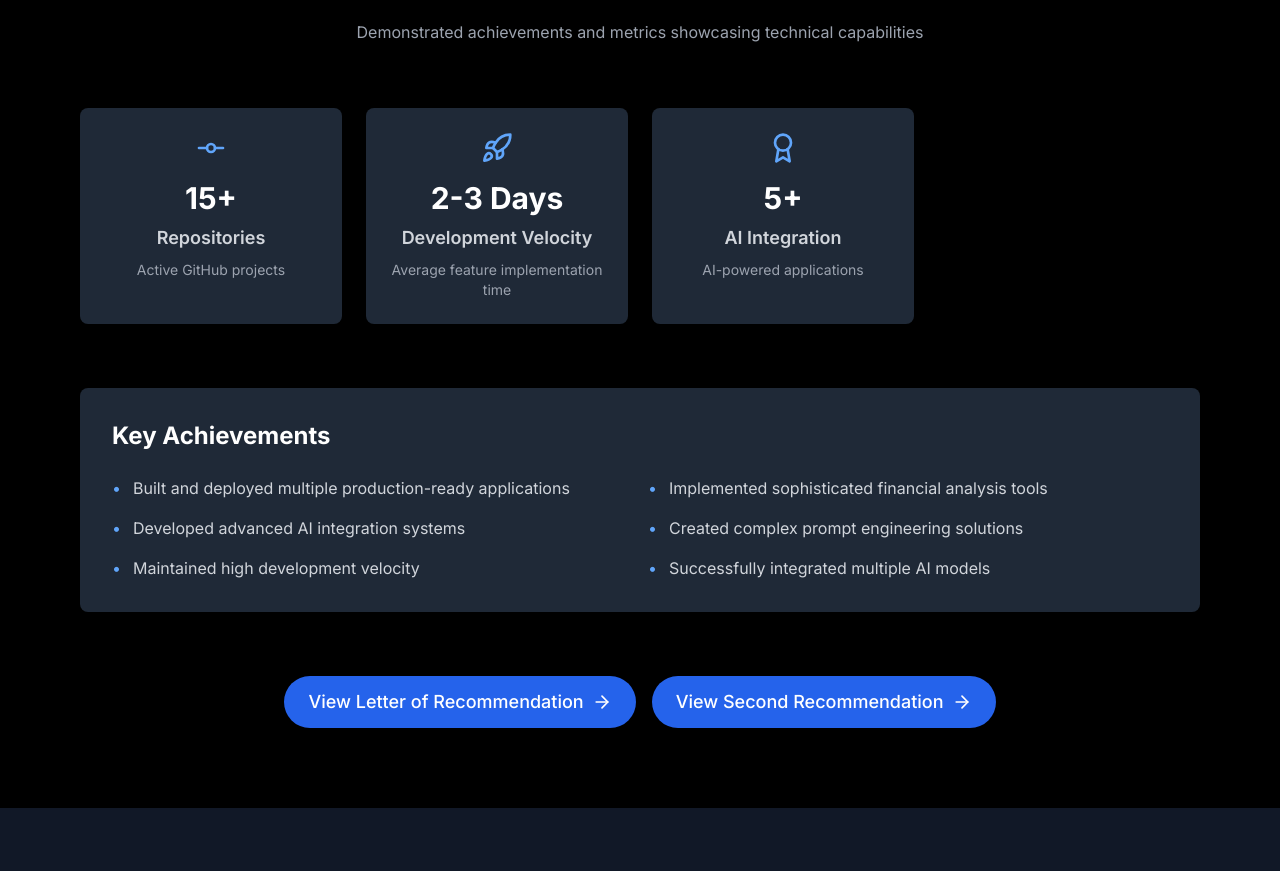
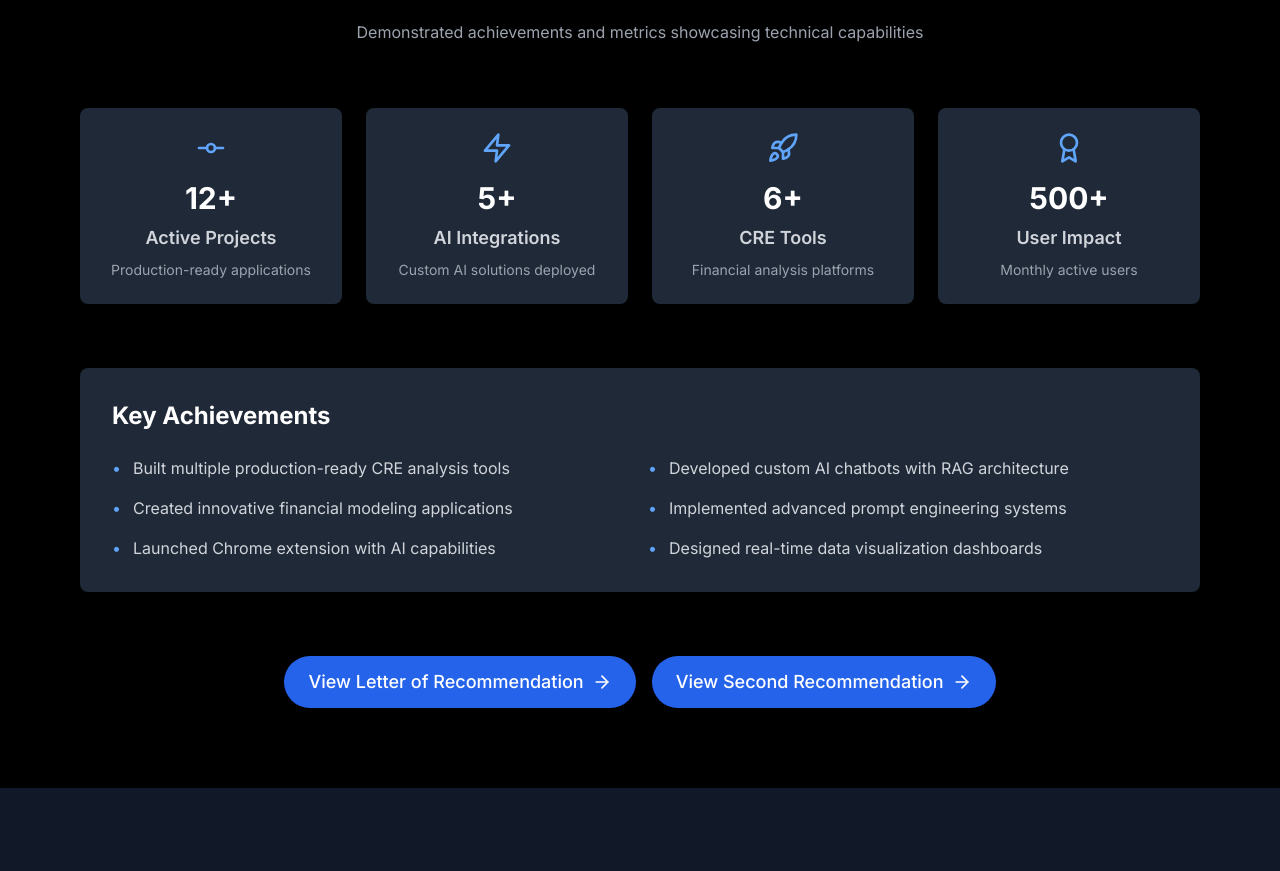
Before and after one commit to tony-42069/x-portfolio, a Next.js app: page / in a window 1280 px wide. Shown: the part 2576-3447 px from the top of the page. Built offline with nearby package versions, Linux system fonts and the light colour scheme.

Commit message:
Update professional excellence section with balanced metrics

```diff
--- a/src/components/sections/evidence.tsx
+++ b/src/components/sections/evidence.tsx
@@ -5,32 +5,38 @@ import { Award, GitCommit, Rocket, Zap, ArrowRight } from "lucide-react"
 
 const stats = [
   {
-    label: "Repositories",
-    value: "15+",
-    description: "Active GitHub projects",
+    label: "Active Projects",
+    value: "12+",
+    description: "Production-ready applications",
     icon: GitCommit
   },
   {
-    label: "Development Velocity",
-    value: "2-3 Days",
-    description: "Average feature implementation time",
+    label: "AI Integrations",
+    value: "5+",
+    description: "Custom AI solutions deployed",
+    icon: Zap
+  },
+  {
+    label: "CRE Tools",
+    value: "6+",
+    description: "Financial analysis platforms",
     icon: Rocket
   },
   {
-    label: "AI Integration",
-    value: "5+",
-    description: "AI-powered applications",
+    label: "User Impact",
+    value: "500+",
+    description: "Monthly active users",
     icon: Award
   }
 ]
 
 const achievements = [
-  "Built and deployed multiple production-ready applications",
-  "Implemented sophisticated financial analysis tools",
-  "Developed advanced AI integration systems",
-  "Created complex prompt engineering solutions",
-  "Maintained high development velocity",
-  "Successfully integrated multiple AI models"
+  "Built multiple production-ready CRE analysis tools",
+  "Developed custom AI chatbots with RAG architecture",
+  "Created innovative financial modeling applications",
+  "Implemented advanced prompt engineering systems",
+  "Launched Chrome extension with AI capabilities",
+  "Designed real-time data visualization dashboards"
 ]
 
 const EvidenceSection = () => {
```
